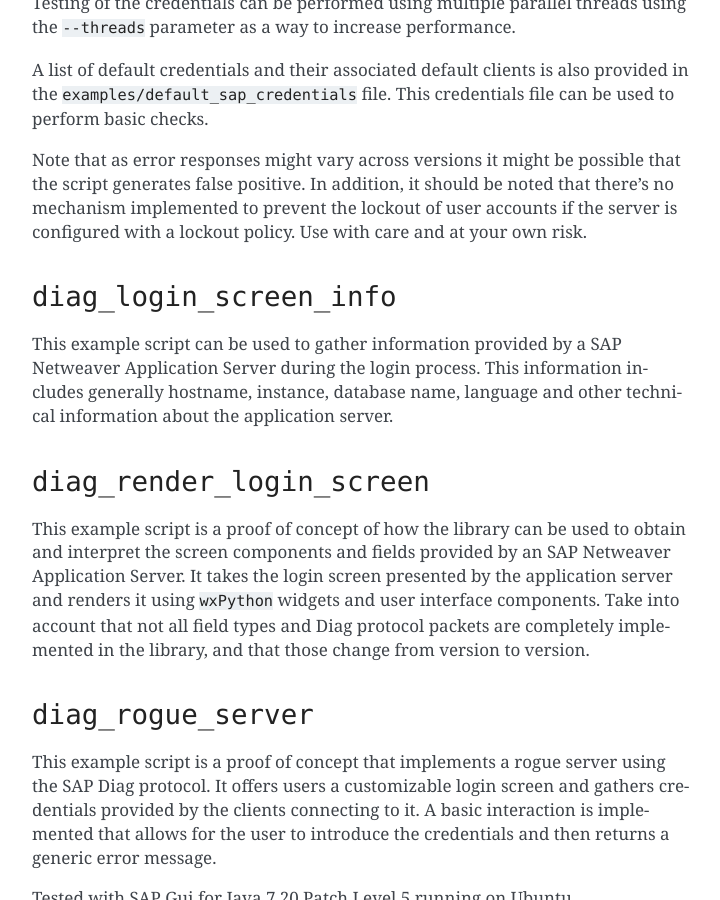
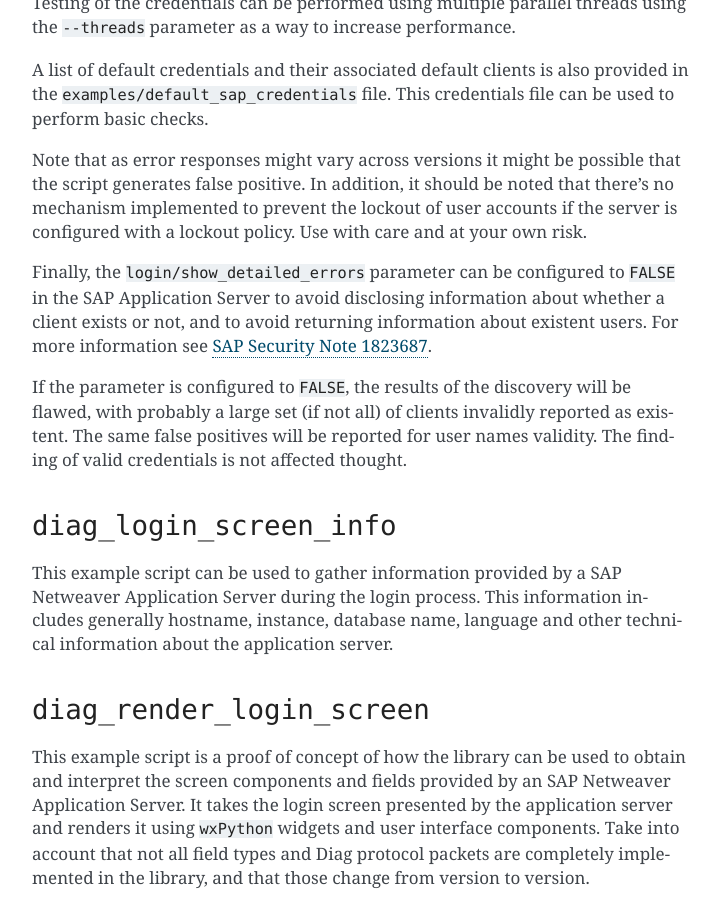
Before and after one commit to OWASP/pysap, a Sphinx documentation site: the page built from docs/examples/diag.rst, in a window 1280 px wide and 900 px high, scrolled down 1341 px. Shown: the whole window, without its empty margins (388-1108 px from the left). Built offline with Sphinx 7.4.7, drawn with Linux system fonts in a browser that asks for light colours; pages that are not in the unit, such as notebooks, are missing from menus.

Commit message:
Added entries to the ChangeLog, note on setting to avoid client discovery/user enumeration.

```diff
--- a/docs/examples/diag.rst
+++ b/docs/examples/diag.rst
@@ -67,6 +67,16 @@
 to prevent the lockout of user accounts if the server is configured with a lockout policy. Use
 with care and at your own risk.
 
+Finally, the ``login/show_detailed_errors`` parameter can be configured to ``FALSE`` in the SAP
+Application Server to avoid disclosing information about whether a client exists or not, and
+to avoid returning information about existent users. For more information see
+`SAP Security Note 1823687 <https://launchpad.support.sap.com/#/notes/1823687>`_.
+
+If the parameter is configured to ``FALSE``, the results of the discovery will be flawed, with
+probably a large set (if not all) of clients invalidly reported as existent. The same false
+positives will be reported for user names validity. The finding of valid credentials is not
+affected thought.
+
 
 ``diag_login_screen_info``
 --------------------------
```
Also changed, not shown: ChangeLog.md (+5 -1 lines).
